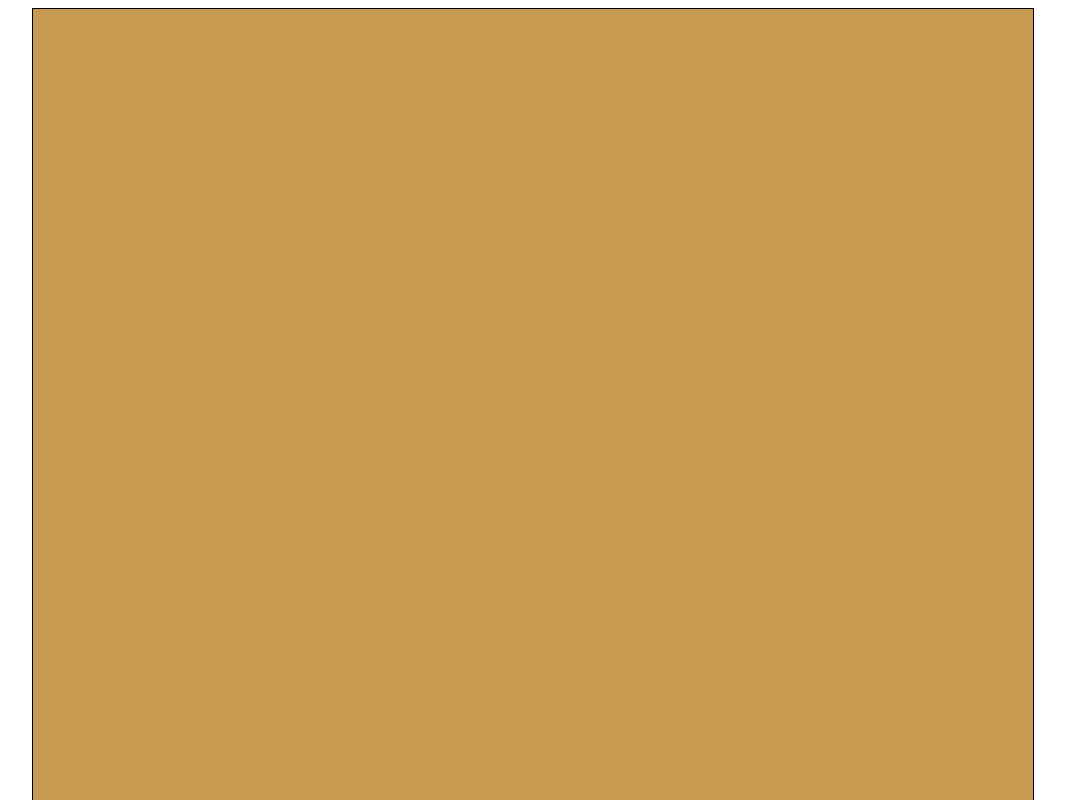
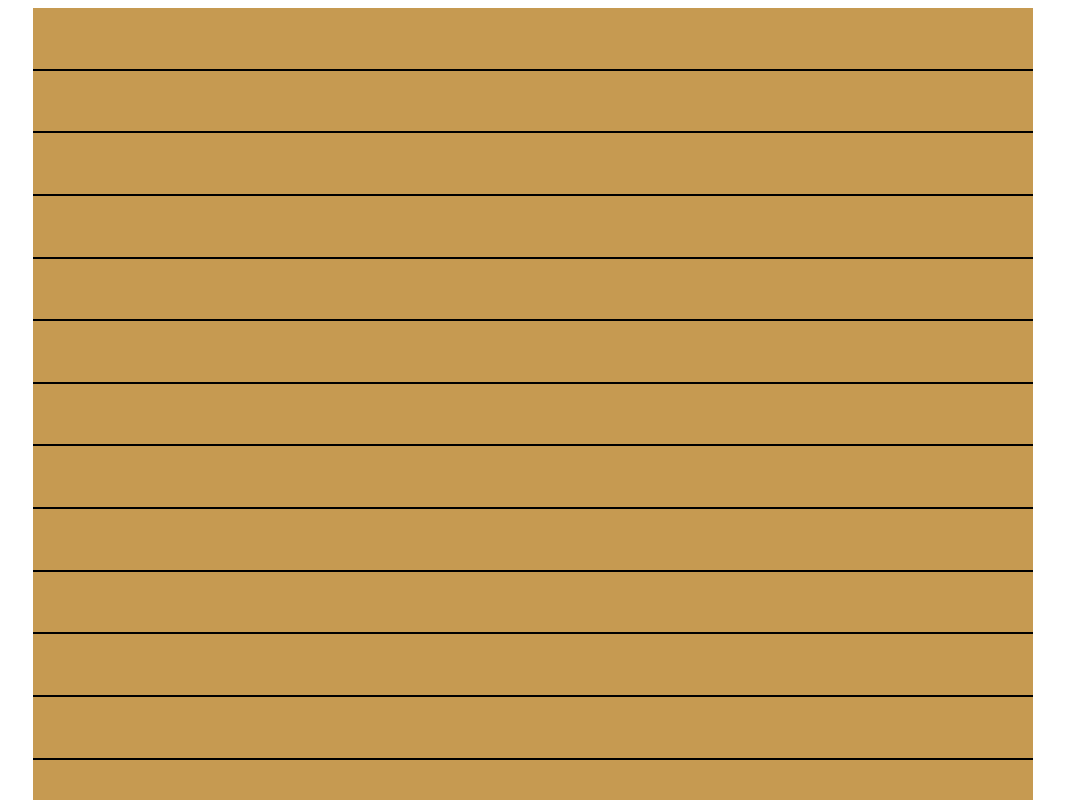
Before and after one commit to jhssttj/Omok, a React (Create React App) app: page / in a window 1280 px wide. Shown: the top 800 px of the page, without its empty margins (107-1172 px from the left). Built offline with nearby package versions, Linux system fonts and the light colour scheme.

Commit message:
Add row display

```diff
--- a/src/components/Board.js
+++ b/src/components/Board.js
@@ -6,17 +6,26 @@ import '../styles/Board.css';
 
 
 function Board() {
+  //Intialize Board X and Y Size (Played on 15x15)
+  const x = 15;
+  const y= 15;
 
-  //Initalize Board Array (Played on 15x15)
-  const boardArr = initializeBoard(15,15);
+  //Initalize Board Array
+  const boardArr = initializeBoard(x,y);
 
-
+  //Intialize Board Rows
+  const rows = [];
+  for (let i=0; i<x; i++) {
+    rows.push(<div className ="row"></div>)
+  };
 
   //Set Board To Empty Array
   const [board, setBoard] = useState(boardArr);
 
+
   return (
     <div className= "board">
+      {rows}
     </div>
   );
 }
--- a/src/helpers/BoardHelper.js
+++ b/src/helpers/BoardHelper.js
@@ -1,9 +1,9 @@
 //Function to initialize board Array x by y size
 const initializeBoard = (x,y) => {
   let array = [];
-  for (let i = 0; i < y; i++) {
+  for (let i=0; i<y; i++) {
     let tempArray = [];
-    for (let j = 0; j < x; j++) {
+    for (let j=0; j<x; j++) {
       tempArray.push("");
     }
     array.push(tempArray);
--- a/src/styles/Board.css
+++ b/src/styles/Board.css
@@ -1,6 +1,12 @@
 .board {
+  display: flex;
+  justify-content: space-evenly;
+  flex-direction: column;
   width: 1000px;
   height: 1000px;
   background-color: rgb(198,154,81);
-  border: 1px solid black;
 }
+
+.row {
+  border: 0.25px solid black;
+}
```
